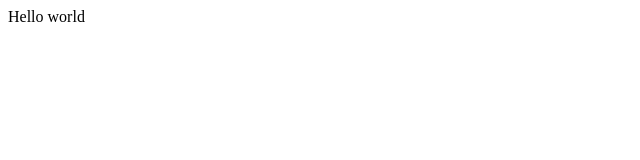
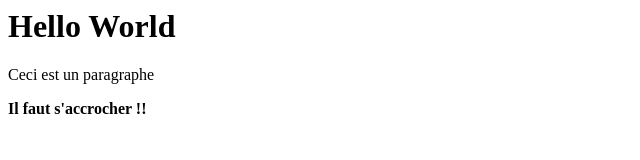
Before and after one commit to VirginieClaude/premier_push-09, a plain HTML site: page index.html in a window 1280 px wide. Shown: the whole page, without its empty margins (0-640 px from the left). Drawn offline with Linux system fonts and the light colour scheme.

Commit message:
Essai Virginie

```diff
--- a/index.html
+++ b/index.html
@@ -1 +1,3 @@
-<p> Hello world</p>
+<h1> Hello World</h1>
+<p>Ceci est un paragraphe</p>
+<strong>Il faut s'accrocher !!</strong>
```
